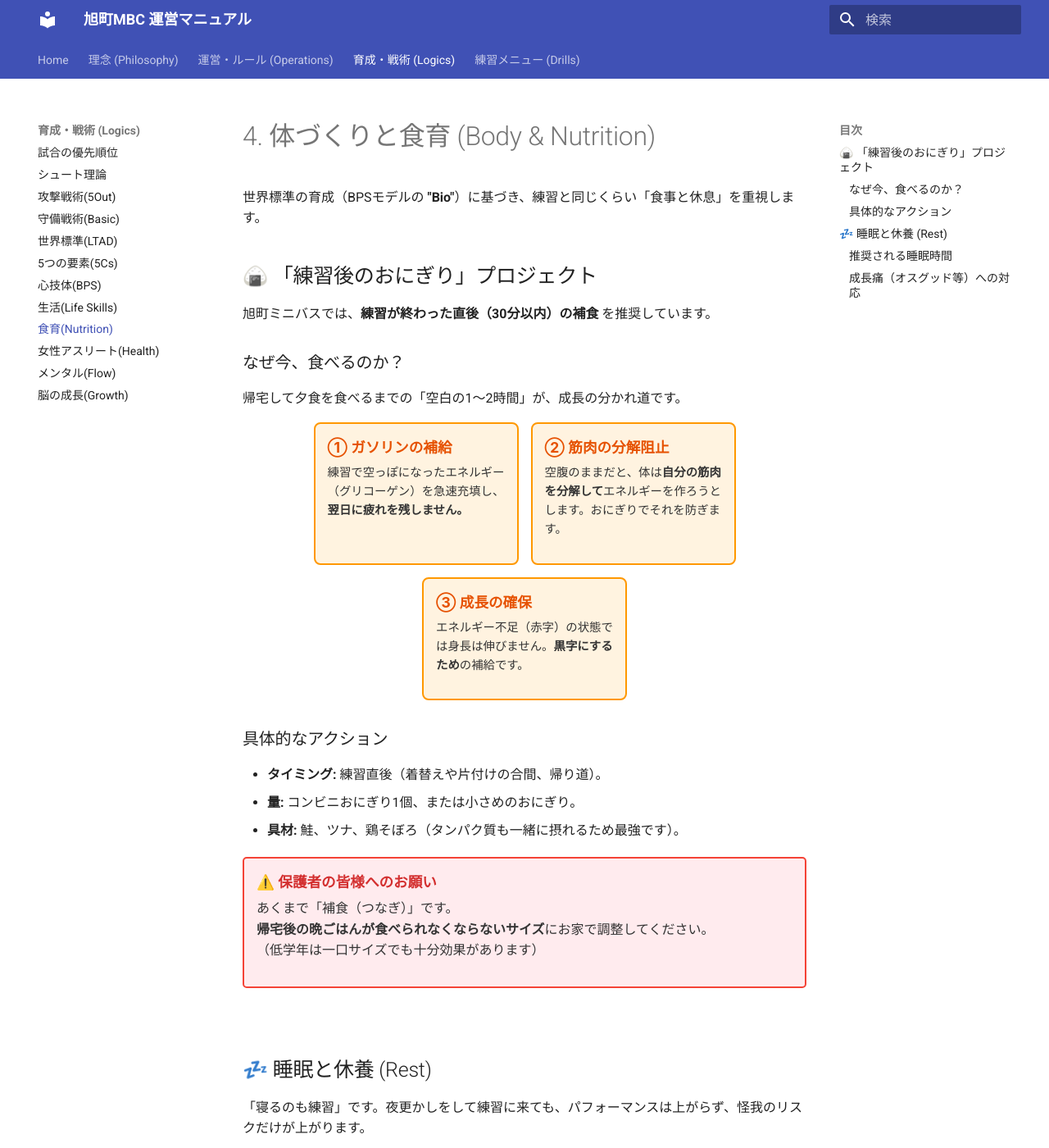
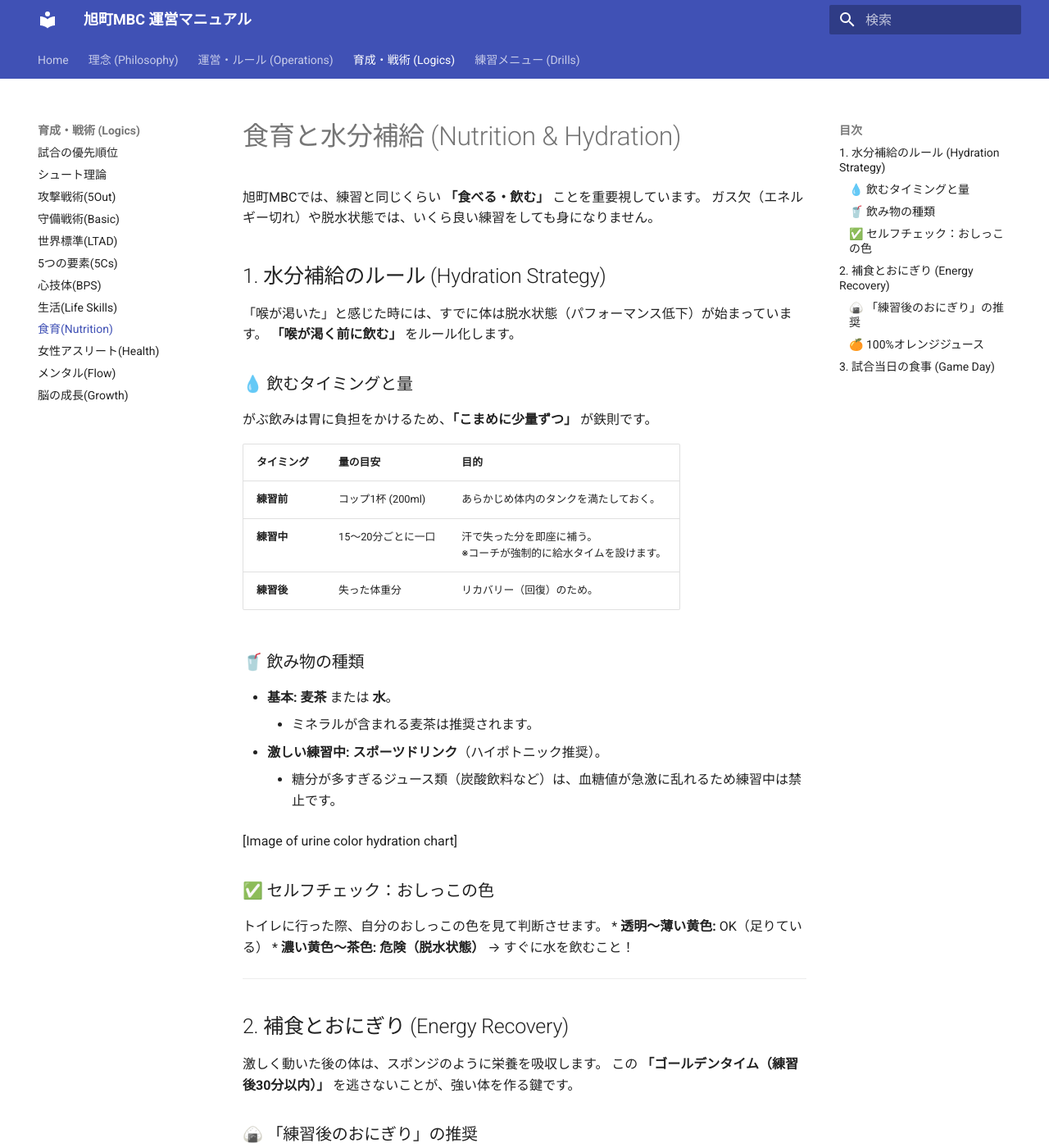
Before and after one commit to kawaiikumichan/asahicho-minibus-ops, an MkDocs documentation site: the page built from docs/01_Coaching_Logics/nutrition.md, in a window 1280 px wide and 1400 px high. Shown: the whole window at 82% size. Built offline with MkDocs 1.6.1 and Material for MkDocs 9.7.7, drawn with Linux system fonts in a browser that asks for light colours; some of the changed text lies outside the part shown.

Commit message:
Update nutrition.md

```diff
--- a/docs/01_Coaching_Logics/nutrition.md
+++ b/docs/01_Coaching_Logics/nutrition.md
@@ -1,63 +1,66 @@
-# 4. 体づくりと食育 (Body & Nutrition)
+# 食育と水分補給 (Nutrition & Hydration)
 
-世界標準の育成（BPSモデルの **"Bio"**）に基づき、練習と同じくらい「食事と休息」を重視します。
+旭町MBCでは、練習と同じくらい **「食べる・飲む」** ことを重要視しています。
+ガス欠（エネルギー切れ）や脱水状態では、いくら良い練習をしても身になりません。
 
-## 🍙 「練習後のおにぎり」プロジェクト
+## 1. 水分補給のルール (Hydration Strategy)
 
-旭町ミニバスでは、**練習が終わった直後（30分以内）の補食** を推奨しています。
+「喉が渇いた」と感じた時には、すでに体は脱水状態（パフォーマンス低下）が始まっています。
+**「喉が渇く前に飲む」** をルール化します。
 
-### なぜ今、食べるのか？
-帰宅して夕食を食べるまでの「空白の1〜2時間」が、成長の分かれ道です。
+### 💧 飲むタイミングと量
+がぶ飲みは胃に負担をかけるため、**「こまめに少量ずつ」** が鉄則です。
 
-<div style="display: flex; flex-wrap: wrap; gap: 15px; justify-content: center; margin-bottom: 20px;">
+| タイミング | 量の目安 | 目的 |
+| :--- | :--- | :--- |
+| **練習前** | コップ1杯 (200ml) | あらかじめ体内のタンクを満たしておく。 |
+| **練習中** | 15〜20分ごとに一口 | 汗で失った分を即座に補う。<br>※コーチが強制的に給水タイムを設けます。 |
+| **練習後** | 失った体重分 | リカバリー（回復）のため。 |
 
-  <div style="background-color: #fff3e0; border: 2px solid #ff9800; padding: 15px; border-radius: 8px; width: 30%; min-width: 250px;">
-    <strong style="color: #e65100; font-size: 1.1em;">① ガソリンの補給</strong>
-    <p style="font-size: 0.9em; margin-top: 5px; color: #333;">
-      練習で空っぽになったエネルギー（グリコーゲン）を急速充填し、<strong>翌日に疲れを残しません。</strong>
-    </p>
-  </div>
+### 🥤 飲み物の種類
+* **基本:** **麦茶** または **水**。
+    * ミネラルが含まれる麦茶は推奨されます。
+* **激しい練習中:** **スポーツドリンク**（ハイポトニック推奨）。
+    * 糖分が多すぎるジュース類（炭酸飲料など）は、血糖値が急激に乱れるため練習中は禁止です。
 
-  <div style="background-color: #fff3e0; border: 2px solid #ff9800; padding: 15px; border-radius: 8px; width: 30%; min-width: 250px;">
-    <strong style="color: #e65100; font-size: 1.1em;">② 筋肉の分解阻止</strong>
-    <p style="font-size: 0.9em; margin-top: 5px; color: #333;">
-      空腹のままだと、体は<strong>自分の筋肉を分解して</strong>エネルギーを作ろうとします。おにぎりでそれを防ぎます。
-    </p>
-  </div>
 
-  <div style="background-color: #fff3e0; border: 2px solid #ff9800; padding: 15px; border-radius: 8px; width: 30%; min-width: 250px;">
-    <strong style="color: #e65100; font-size: 1.1em;">③ 成長の確保</strong>
-    <p style="font-size: 0.9em; margin-top: 5px; color: #333;">
-      エネルギー不足（赤字）の状態では身長は伸びません。<strong>黒字にするため</strong>の補給です。
-    </p>
-  </div>
 
-</div>
+[Image of urine color hydration chart]
 
-### 具体的なアクション
-* **タイミング:** 練習直後（着替えや片付けの合間、帰り道）。
-* **量:** コンビニおにぎり1個、または小さめのおにぎり。
-* **具材:** 鮭、ツナ、鶏そぼろ（タンパク質も一緒に摂れるため最強です）。
 
-<div style="border: 2px solid #f44336; background-color: #ffebee; padding: 15px; border-radius: 5px; color: #333; margin-top: 20px;">
-    <strong style="font-size: 1.1em; color: #d32f2f;">⚠️ 保護者の皆様へのお願い</strong>
-    <p style="margin-top: 5px;">
-        あくまで「補食（つなぎ）」です。<br>
-        <strong>帰宅後の晩ごはんが食べられなくならないサイズ</strong>にお家で調整してください。<br>
-        （低学年は一口サイズでも十分効果があります）
-    </p>
-</div>
+### ✅ セルフチェック：おしっこの色
+トイレに行った際、自分のおしっこの色を見て判断させます。
+* **透明〜薄い黄色:** OK（足りている）
+* **濃い黄色〜茶色:** **危険（脱水状態）** → すぐに水を飲むこと！
 
-<br>
+---
 
-## 💤 睡眠と休養 (Rest)
+## 2. 補食とおにぎり (Energy Recovery)
 
-「寝るのも練習」です。夜更かしをして練習に来ても、パフォーマンスは上がらず、怪我のリスクだけが上がります。
+激しく動いた後の体は、スポンジのように栄養を吸収します。
+この **「ゴールデンタイム（練習後30分以内）」** を逃さないことが、強い体を作る鍵です。
 
-### 推奨される睡眠時間
-* **小学生アスリート： 9時間以上**
-* 成長ホルモンは、深い眠りの間に最も分泌されます。
+### 🍙 「練習後のおにぎり」の推奨
+旭町MBCでは、練習後に素早くエネルギーを補給するため、おにぎりの持参を推奨しています。
 
-### 成長痛（オスグッド等）への対応
-* 膝や踵が痛いときは、勇気を持って休ませてください。
-* 痛みをかばってプレーすると、フォームが崩れ、他の場所（腰など）を痛める原因になります。
+* **内容:** 具材は何でもOKですが、消化の良いもの（鮭、梅など）がおすすめです。
+* **タイミング:** 帰宅してから夕食を食べるまで待つと時間が空きすぎるため、**練習が終わって着替えたらすぐ（帰り道や車内）** に食べさせます。
+
+### 🍊 100%オレンジジュース
+疲労回復には、糖質と一緒に **クエン酸** や **ビタミンC** を摂ると効果的です。
+おにぎりとセットで、100%オレンジジュースを飲むのもプロ選手が実践する優れたリカバリー法です。
+
+---
+
+## 3. 試合当日の食事 (Game Day)
+
+試合で最高のパフォーマンスを出すための食事スケジュールです。
+**「消化の時間」** を逆算して食べます。
+
+* **試合開始 3時間前:** **食事完了**
+    * ご飯、うどん、餅などの炭水化物をしっかり摂る。
+    * 油っこいもの（揚げ物、ラーメン）や生ものは避ける。
+* **試合開始 1時間前:** **エネルギーゼリー・バナナ**
+    * すぐにエネルギーに変わる固形物でないものを軽く摂る。
+* **試合直前・ハーフタイム:** **水分・ブドウ糖**
+    * スポーツドリンク等で血糖値を維持する。
```
